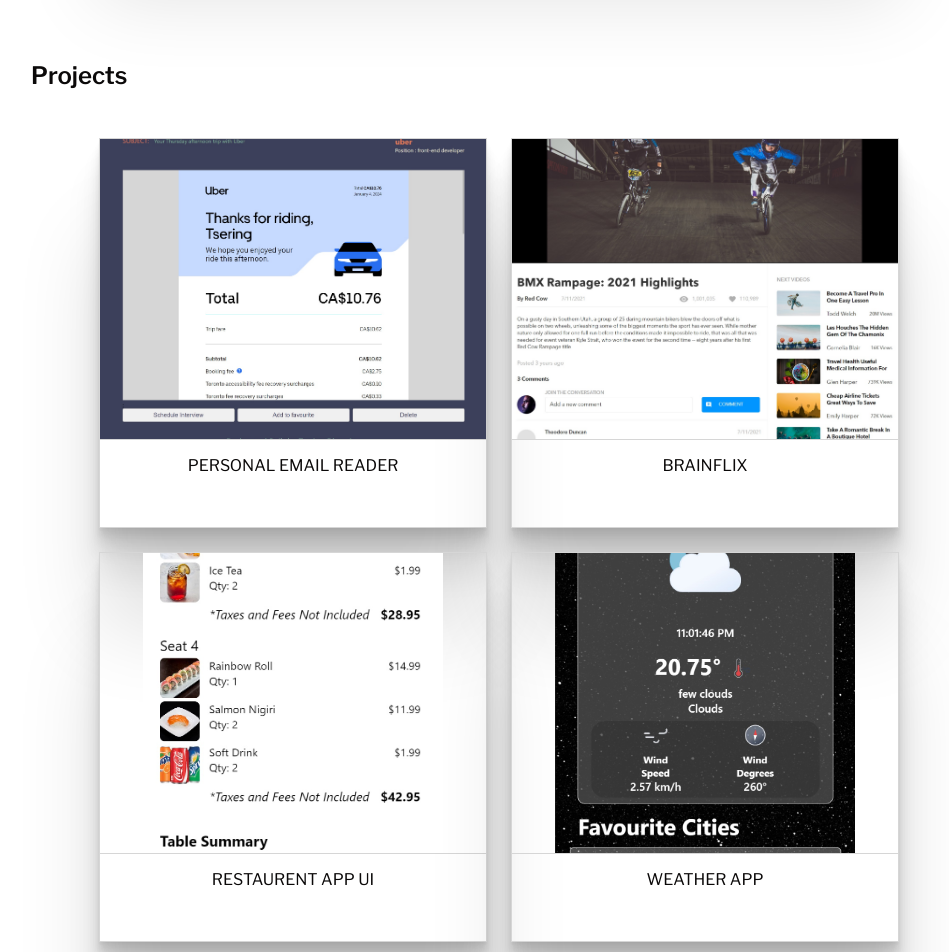
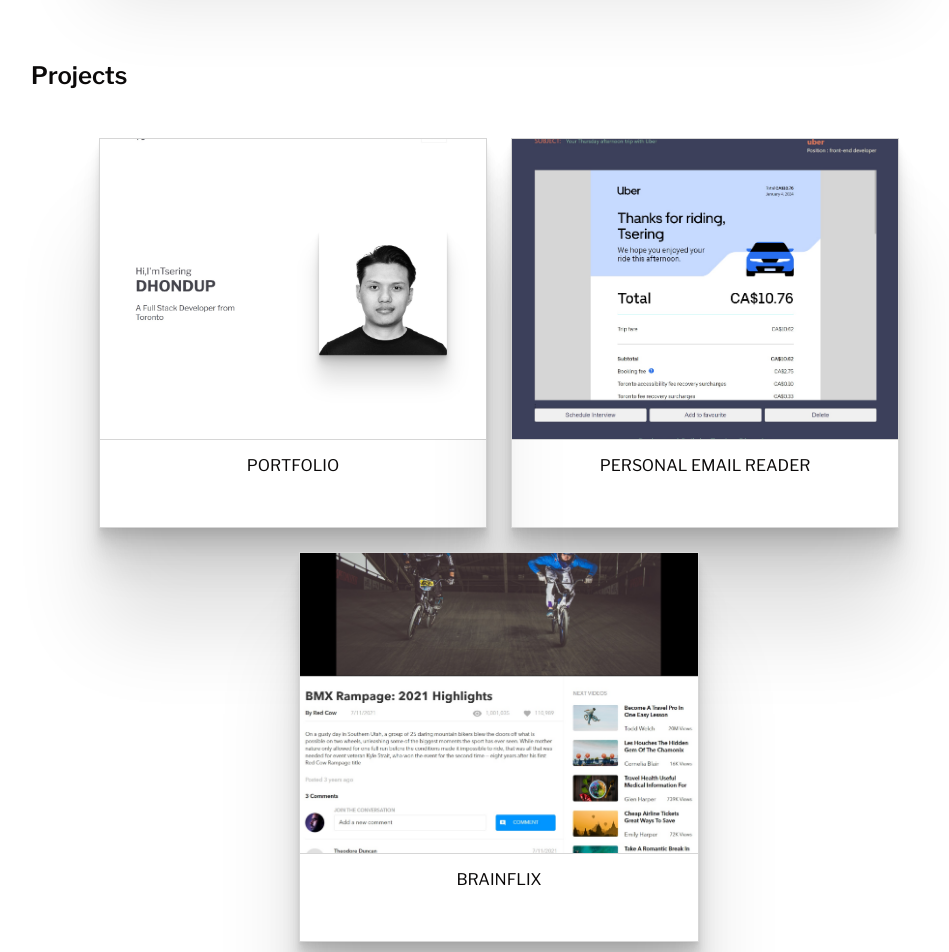
Before and after one commit to Tsedhondup/Portfolio, a React (Create React App) app: page / in a window 1280 px wide. Shown: the part 1640-2592 px from the top of the page, without its empty margins (141-1090 px from the left). Built offline with nearby package versions, Linux system fonts and the light colour scheme.

Commit message:
weather app and fiserv app app removed from project section

```diff
--- a/src/Components/Works/Works.js
+++ b/src/Components/Works/Works.js
@@ -1,4 +1,5 @@
 import { motion } from "framer-motion";
+import portfolio from "../../assets/image/portfolio.jpg";
 import brainflix from "../../assets/image/brainflix.jpg";
 import jobTracker from "../../assets/image/job-tracker.jpg";
 import weatherApp from "../../assets/image/weather-app.jpg";
@@ -12,13 +13,31 @@ const Works = () => {
   console.log(window.innerHeight);
   return (
     <section className="project-container">
-      <motion.h2
-        className="project-container__title"
-      >
-        Projects
-      </motion.h2>
+      <motion.h2 className="project-container__title">Projects</motion.h2>
       <section className="projects">
         {/* Personal */}
+        <div className="projects__content projects__content-portfolio">
+          <motion.img
+            initial={{ filter: "grayScale(100)", opacity: 0 }}
+            whileInView={{
+              filter: "grayScale(0)",
+              opacity: 1,
+              transition: { duration: 1, ease: "linear" },
+            }}
+            viewport={{ once: false, amount: 0.5 }}
+            src={portfolio}
+            alt="portfolio-website-image"
+            className="projects__content--img projects__content--portfolio-image "
+          />
+          <div className="projects__content--text projects__content--text-portfolio">
+            <motion.h2 className="projects__content--project-name">
+              portfolio
+            </motion.h2>
+            {/* <motion.p className="projects__content--project-description">
+              Weather App built
+            </motion.p> */}
+          </div>
+        </div>
         {/* <motion.h2 className="projects__personal">Personal works</motion.h2> */}
         <div className="projects__content projects__content-email-reader">
           <motion.img
@@ -65,52 +84,6 @@ const Works = () => {
             </motion.p> */}
           </div>
         </div>
-        {/* Collab */}
-        {/* <motion.h2 className="projects__collaboration">Collaboration</motion.h2> */}
-        <div className="projects__content projects__content-fiserv">
-          <motion.img
-            initial={{ filter: "grayScale(100)", opacity: 0 }}
-            whileInView={{
-              filter: "grayScale(0)",
-              opacity: 1,
-              transition: { duration: 1, ease: "linear" },
-            }}
-            viewport={{ once: false, amount: 0.5 }}
-            src={fiserv}
-            alt="fiserv-app-image"
-            className="projects__content--img projects__content--fiserv-image "
-          />
-          <div className="projects__content--text ">
-            <motion.h2 className="projects__content--project-name projects__content--text-fiserv">
-              Restaurent App UI
-            </motion.h2>
-            {/* <motion.p className="projects__content--project-description">
-              Restaurent App UI
-            </motion.p> */}
-          </div>
-        </div>
-        <div className="projects__content projects__content-weather">
-          <motion.img
-            initial={{ filter: "grayScale(100)", opacity: 0 }}
-            whileInView={{
-              filter: "grayScale(0)",
-              opacity: 1,
-              transition: { duration: 1, ease: "linear" },
-            }}
-            viewport={{ once: false, amount: 0.5 }}
-            src={weatherApp}
-            alt="weather-app-image"
-            className="projects__content--img projects__content--weather-app-image "
-          />
-          <div className="projects__content--text projects__content--text-weather">
-            <motion.h2 className="projects__content--project-name">
-              Weather App
-            </motion.h2>
-            {/* <motion.p className="projects__content--project-description">
-              Weather App built
-            </motion.p> */}
-          </div>
-        </div>
       </section>
     </section>
   );
--- a/src/Components/Works/Works.scss
+++ b/src/Components/Works/Works.scss
@@ -167,4 +167,9 @@
     box-shadow: unset;
     border: 1px solid $pewter;
   }
+  &__content-brainflix {
+    @include tablet {
+      grid-column: span 2;
+    }
+  }
 }
```
